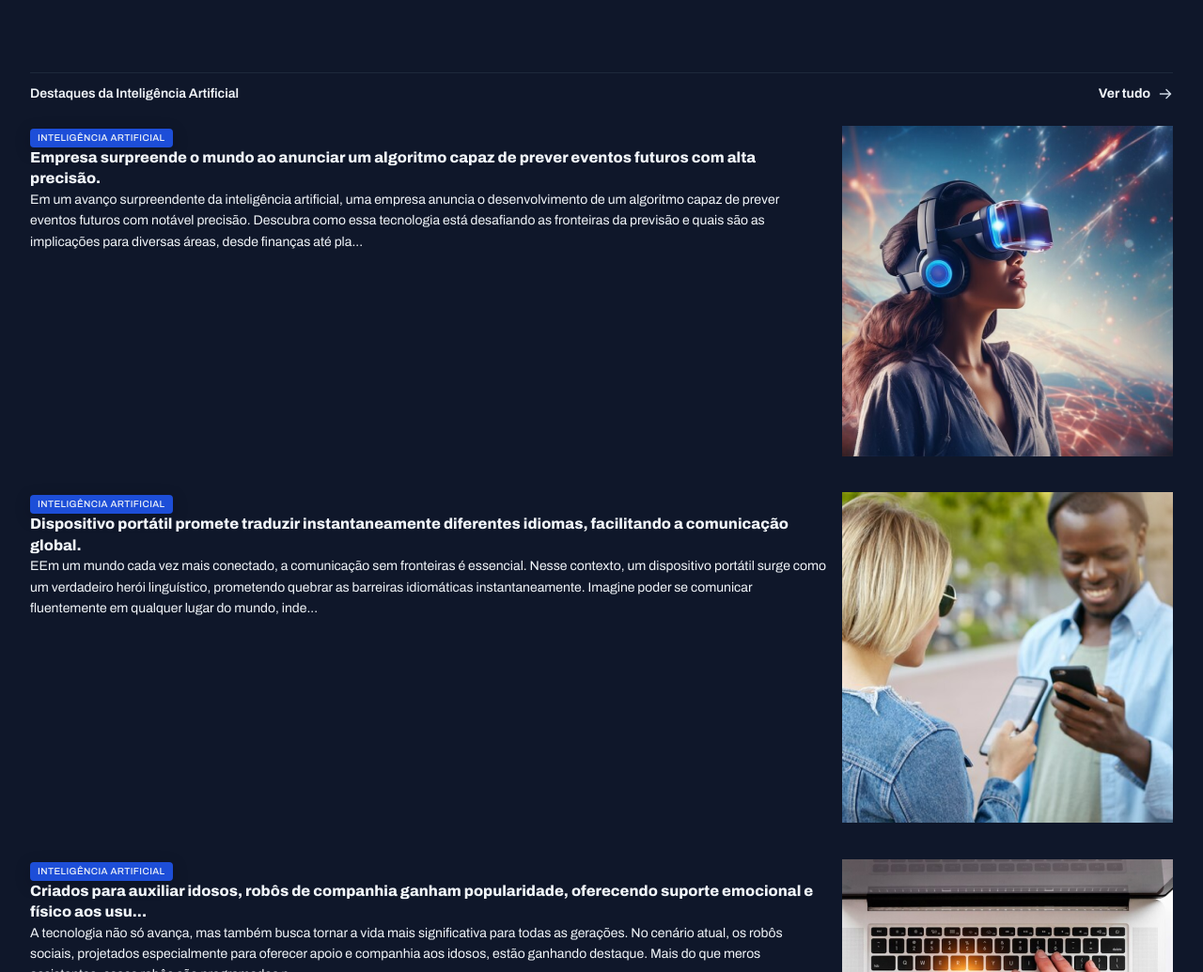
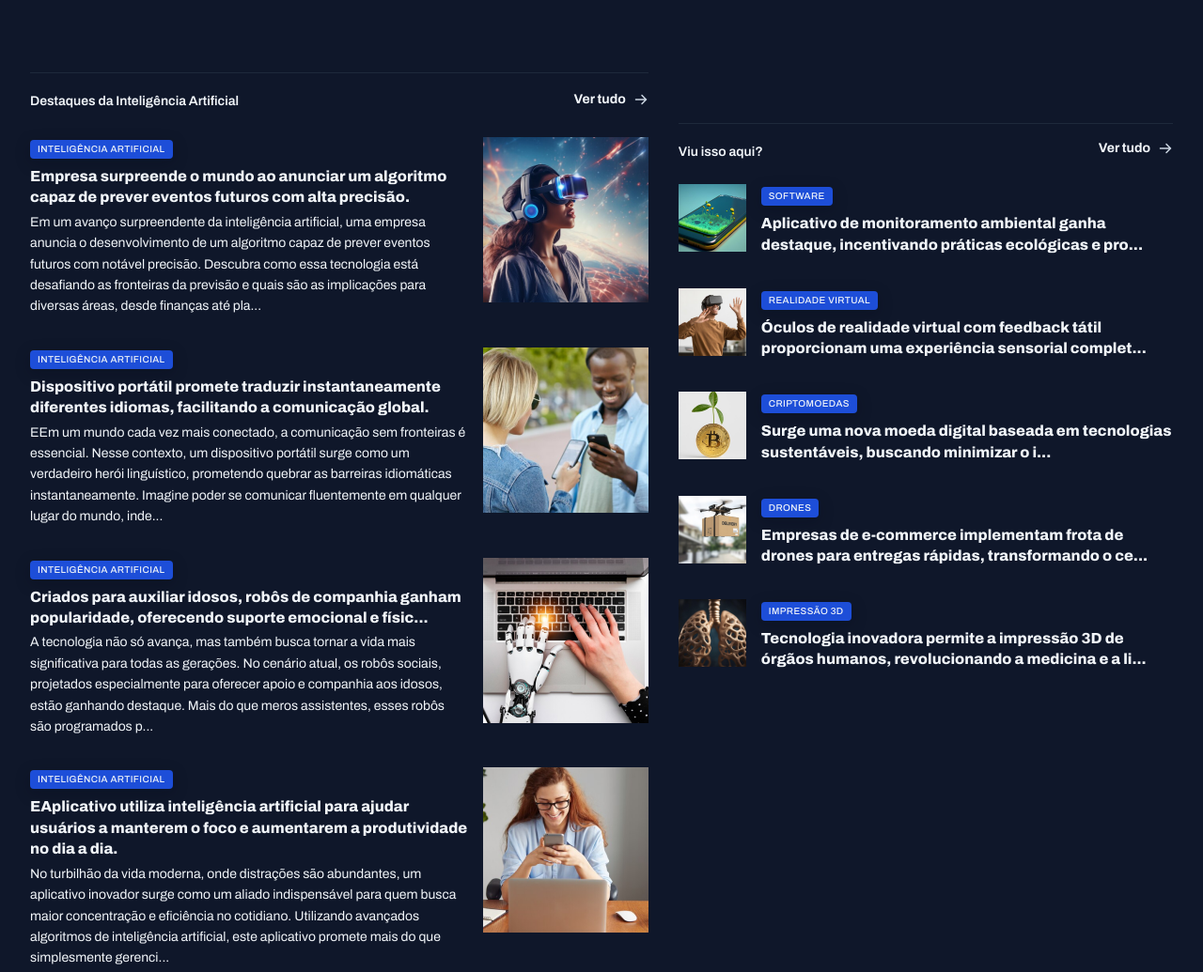
Before and after one commit to Daniel-Abraao/Projeto-Portal-de-Noticias, a plain HTML site: page index.html in a window 1280 px wide. Shown: the part 977-2012 px from the top of the page at 94% size. Drawn offline with Linux system fonts and the light colour scheme.

Commit message:
Estilizando os últimos cards

```diff
--- a/index.html
+++ b/index.html
@@ -184,7 +184,7 @@
           <div>
               <span class="content-tag">Inteligência Artificial</span>
               <h3 class="text-xl">
-                Criados para auxiliar idosos, robôs de companhia ganham popularidade, oferecendo suporte emocional e físico aos usu...
+                Criados para auxiliar idosos, robôs de companhia ganham popularidade, oferecendo suporte emocional e físic...
               </h3>
               <p class="text-sm">
                 A tecnologia não só avança, mas também busca tornar a vida mais significativa para todas as gerações. No cenário atual, os robôs sociais, projetados especialmente para oferecer apoio e companhia aos idosos, estão ganhando destaque. Mais do que meros assistentes, esses robôs são programados p...
@@ -214,10 +214,9 @@
       </div>
     </section>
 
-    <div>
+    <aside>
       <div id="ads">
         <img src="assets/Ads.png" alt="">
-      </div>
       </div>
 
       <section id="more">
@@ -293,9 +292,11 @@
                   Tecnologia inovadora permite a impressão 3D de órgãos humanos, revolucionando a medicina e a li...
                 </h3>
             </div>
+
           </article>
         </div>
       </section>
+    </aside>
   </main>
 </body>
 </html>
--- a/style/global.css
+++ b/style/global.css
@@ -1,18 +1,18 @@
-*{
+* {
   margin: 0;
   padding: 0;
   box-sizing: border-box;
 }
 
 :root {
-  --brand-color-light: #60A5FA;
-  --brand-color-dark: #1D4ED8;
-  --bg-color: #0F172A;
-  --stroke-color: #1E293B;
-  --text-color-primary: #F1F5F9;
-  --text-color-secondary: #CBD5E1;
+  --brand-color-light: #60a5fa;
+  --brand-color-dark: #1d4ed8;
+  --bg-color: #0f172a;
+  --stroke-color: #1e293b;
+  --text-color-primary: #f1f5f9;
+  --text-color-secondary: #cbd5e1;
 
-  --font-family: 'Archivo', sans-serif;
+  --font-family: "Archivo", sans-serif;
   --h1: 800 24px/135% var(--font-family);
   --h2: 800 16px/140% var(--font-family);
   --h3: 800 14px/140% var(--font-family);
@@ -36,7 +36,9 @@ a:hover {
   color: var(--brand-color-light);
 }
 
-h1, h2, h3 {
+h1,
+h2,
+h3 {
   font: inherit;
 }
 
@@ -51,8 +53,17 @@ img {
 }
 
 main {
-  margin-top: 40px;
+  margin-block: 40px;
   gap: 80px;
+  row-gap: 80px;
+  column-gap: 32px;
+
+  grid-template-columns: 2fr 1.6fr;
+
+  grid-template-areas:
+    "featured featured"
+    "weekly weekly"
+    "ai aside";
 }
 
 .content-tag {
--- a/style/section.css
+++ b/style/section.css
@@ -21,6 +21,7 @@ section header {
 }
 
 #featured {
+    grid-area: featured;
     img {
       height: 100%;
       object-fit: cover;
@@ -62,6 +63,7 @@ section header {
 
 
 #weekly {
+  grid-area: weekly;
   &>div {
     grid-template-columns: repeat(4, 292px);
   }
@@ -85,3 +87,31 @@ section header {
     }
   }
 }
+
+#ai {
+  grid-area: ai;
+  img {
+    width: 176px;
+    aspect-ratio: 1/1;
+    object-fit: cover;
+  }
+
+  h3 {
+    margin-block: 8px 4px;
+  }
+}
+aside {
+  grid-area: aside;
+}
+
+#more {
+  margin-top: 32px;
+  h3 {
+    margin-top: 8px;
+  }
+  img {
+    width: 72px;
+    aspect-ratio: 1/1;
+    object-fit: cover;
+  }
+}
```
Lines whose indentation alone changed are shown as unchanged.
